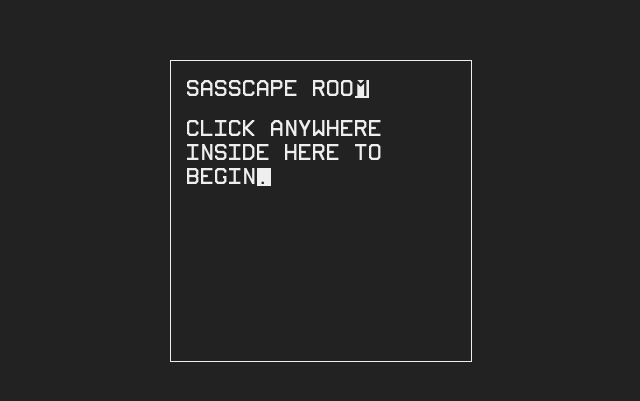
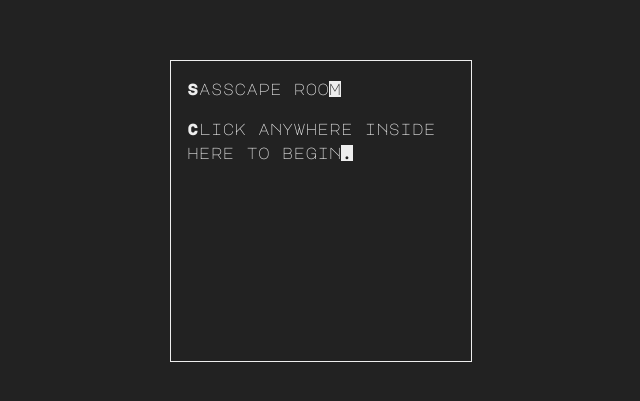
Before and after one commit to S-Topuz/sasscape-room, a plain HTML site: page game.html in a window 1280 px wide. Shown: the part 189-590 px from the top of the page, without its empty margins (319-959 px from the left). Drawn offline with Linux system fonts and the light colour scheme.

Commit message:
changed game font

```diff
--- a/game.html
+++ b/game.html
@@ -917,7 +917,7 @@
                  style="--object-x: 200px; --object-y: 189px">
           </label>
           <div class="emblem-put emblem-put-left-installed"
-               style="--object-x: 200px; --object-y: 189px">
+               style="--object-x: 200.7px; --object-y: 188.1px">
             <img src="assets/objects/symbol-part-1.svg" alt />
           </div>
           <div class="emblem-put emblem-put-left-locked"
@@ -934,7 +934,7 @@
           </label>
           <label class="emblem-put emblem-put-right-locked"
                  for="study-room-check-empty-symbol-event"
-                 style="--object-x: 210px; --object-y: 189px">
+                 style="--object-x: 209.4px; --object-y: 188.1px">
           </label>
 
           <!-- cupboard key -->
--- a/src/sass/landing.sass
+++ b/src/sass/landing.sass
@@ -1,6 +1,4 @@
-@font-face
-  font-family: "UAV OSD Mono"
-  src: url("../../assets/fonts/UAV-OSD-Sans-Mono.ttf")
+@import url('https://fonts.googleapis.com/css2?family=Major+Mono+Display&display=swap')
 
 *
   box-sizing: border-box
@@ -12,7 +10,7 @@ html, body
   scroll-behavior: smooth
 
 body
-  font-family: 'UAV OSD Mono'
+  font-family: 'Major Mono Display'
   font-variant-ligatures: none
 
   background-color: #222
@@ -104,7 +102,7 @@ section
 
   cursor: pointer
 
-  font-family: "UAV OSD Mono"
+  font-family: "Major Mono Display"
   font-size: .85em
 
   text-decoration: none
--- a/src/sass/main.sass
+++ b/src/sass/main.sass
@@ -11,9 +11,7 @@
 // -----------------------------
 // FONTS
 
-@font-face
-  font-family: "UAV OSD Mono"
-  src: url("../../assets/fonts/UAV-OSD-Sans-Mono.ttf")
+@import url('https://fonts.googleapis.com/css2?family=Major+Mono+Display&display=swap')
 
 // -----------------------------
 // BODY
@@ -34,7 +32,7 @@ body
   background-color: #222
   color: #eee
 
-  font-family: "UAV OSD Mono"
+  font-family: "Major Mono Display"
   font-size: 1em
   line-height: 1.5
 
```
Also changed, not shown: dist/css/landing.css, dist/css/main.css, 2 other files.
